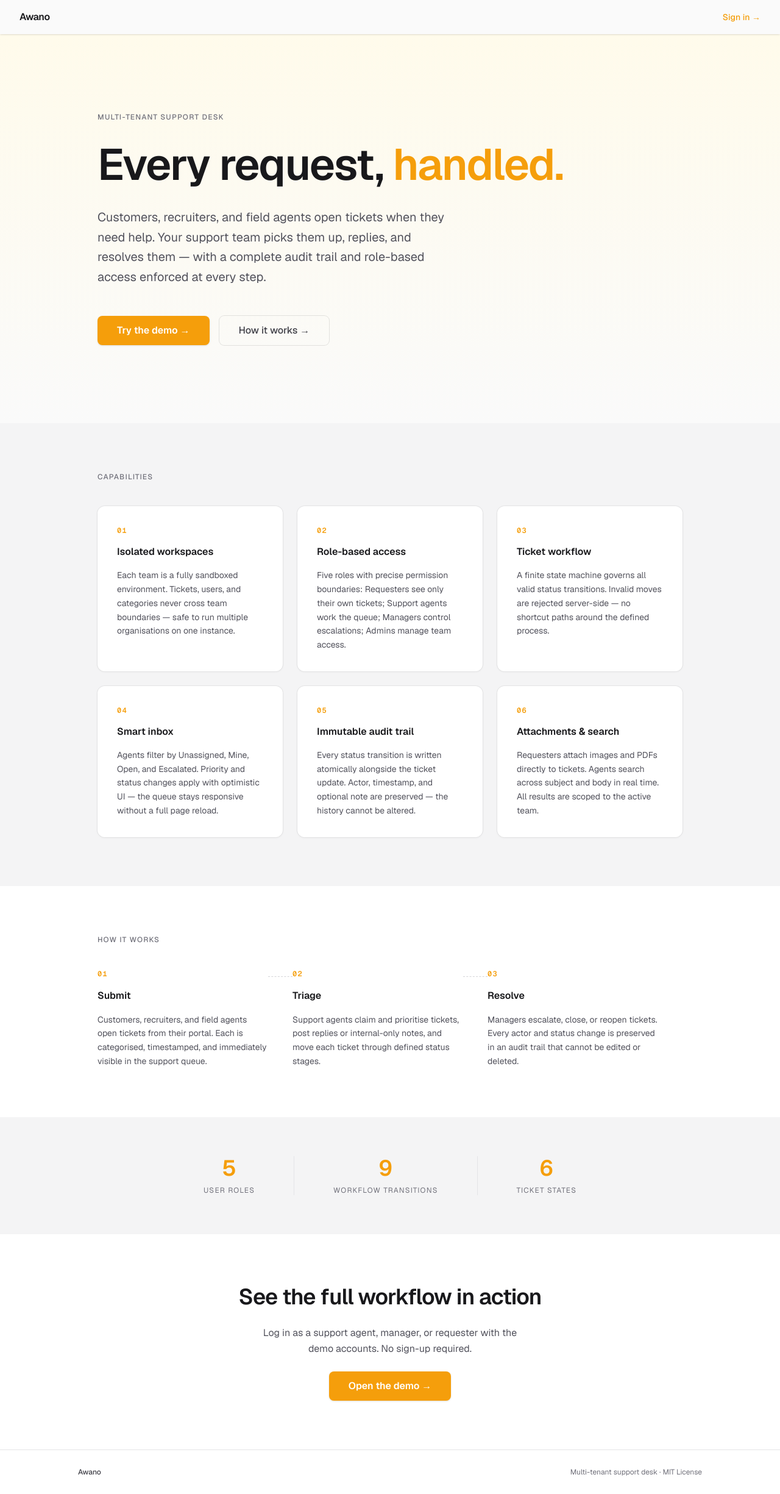
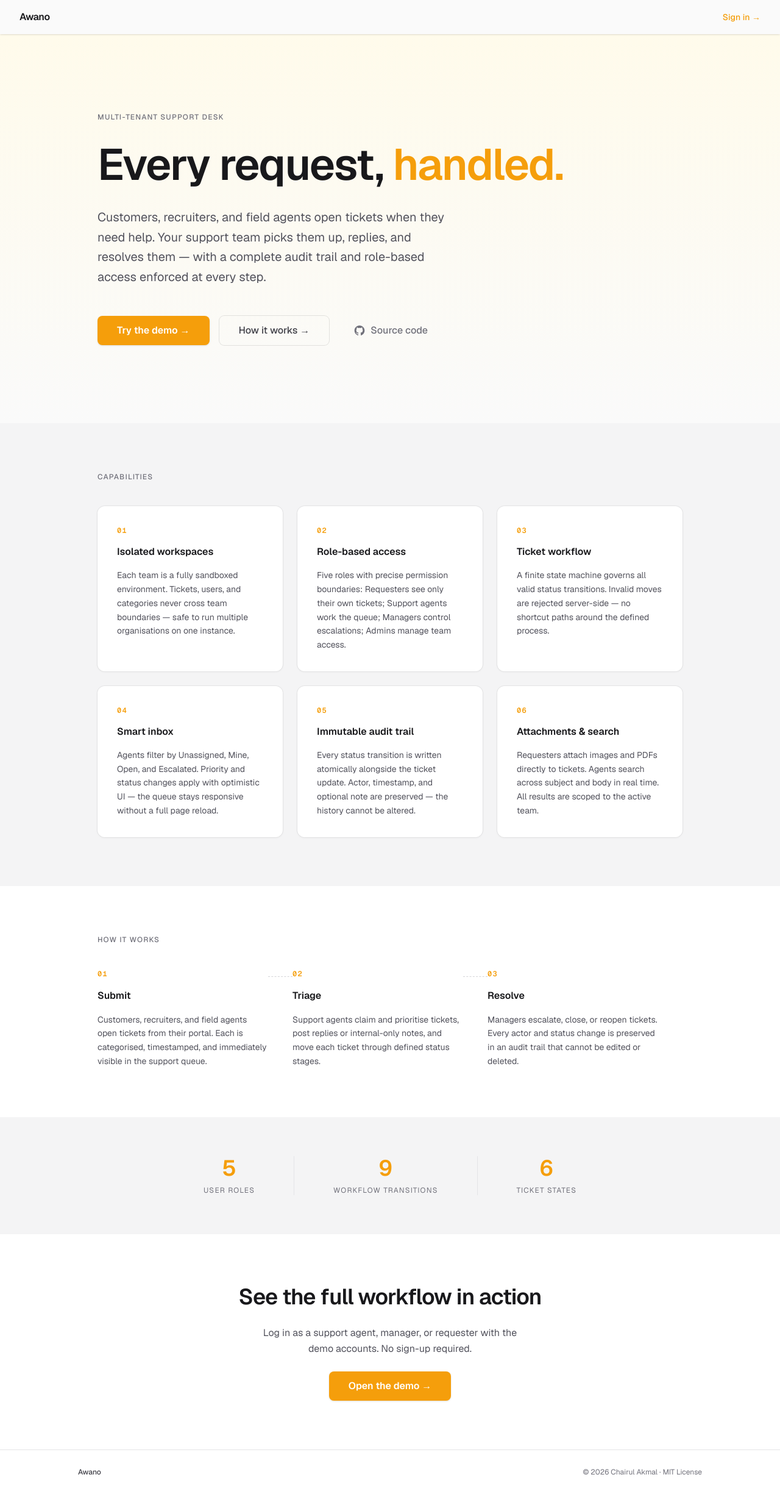
Before and after one commit to chairulakmal/awano, a Next.js app: page / in a window 1280 px wide. Shown: the whole page at 61% size. Built offline with nearby package versions, Linux system fonts and the light colour scheme; no server answers.

Commit message:
fix: add source code reference on home

```diff
--- a/prisma/seed.ts
+++ b/prisma/seed.ts
@@ -77,6 +77,7 @@ async function main() {
   );
   const supportA = await upsertUser(teamA.id, "support@awano.demo", hash, "SUPPORT", "Dan Support");
   const managerA = await upsertUser(teamA.id, "manager@awano.demo", hash, "MANAGER", "Eve Manager");
+  await upsertUser(teamA.id, "admin@awano.demo", hash, "ADMIN", "Fay Admin");
 
   // -------------------------------------------------------------------------
   // Team B — Beta Inc
@@ -120,9 +121,9 @@ async function main() {
   console.log("✓ Seeded: 1 super, 2 teams, users, 18 tickets (tokutei ginou scenarios)");
   console.log(`  Password for all accounts: ${DEMO_PASSWORD}`);
   console.log(
-    "  Team demo: rahmat@awano.demo | nguyen@awano.demo | support@awano.demo | manager@awano.demo"
+    "  Team demo: customer@awano.demo | recruiter@awano.demo | agent@awano.demo | support@awano.demo | manager@awano.demo | admin@awano.demo"
   );
-  console.log("  Team beta: kyaw@beta.demo | lan@beta.demo | mahtwe@beta.demo | support@beta.demo");
+  console.log("  Team beta: customer@beta.demo | support@beta.demo | manager@beta.demo");
   console.log("  Super: super@awano.demo (no team slug needed)");
 }
 
--- a/src/app/layout.tsx
+++ b/src/app/layout.tsx
@@ -1,6 +1,8 @@
 import type { Metadata } from "next";
 import { Geist, Geist_Mono } from "next/font/google";
 import "./globals.css";
+
+const description: string = "Production-grade Next.js 16 support desk: role-based access control, finite-state ticket workflow, cursor-based pagination, and cross-tenant isolation enforced at every database query.";
 
 const geistSans = Geist({
   variable: "--font-geist-sans",
@@ -13,8 +15,20 @@ const geistMono = Geist_Mono({
 });
 
 export const metadata: Metadata = {
-  title: "Awano",
-  description: "Awano is a support desk for a workforce recruitment company.",
+  title: "Awano — Multi-tenant Support Desk",
+  description,
+  openGraph: {
+    title: "Awano — Multi-tenant Support Desk",
+    description,
+    url: "https://awano.chairulakmal.com",
+    siteName: "Awano",
+    type: "website",
+  },
+  twitter: {
+    card: "summary",
+    title: "Awano — Multi-tenant Support Desk",
+    description
+  },
 };
 
 export default function RootLayout({
--- a/src/app/page.tsx
+++ b/src/app/page.tsx
@@ -78,7 +78,9 @@ const COPY = {
   },
   footer: {
     brand: "Awano",
-    tagline: "Multi-tenant support desk · MIT License",
+    tagline: `© ${new Date().getFullYear()} Chairul Akmal`,
+    license: "MIT License",
+    github: "https://github.com/chairulakmal/awano",
   },
 };
 
@@ -115,6 +117,17 @@ export default function Home() {
               className="inline-flex items-center justify-center h-12 px-8 rounded-lg ring-ghost text-base font-medium text-zinc-700 hover:text-zinc-900 transition-colors"
             >
               {COPY.hero.ctaSecondary}
+            </a>
+            <a
+              href={COPY.footer.github}
+              target="_blank"
+              rel="noopener noreferrer"
+              className="inline-flex items-center justify-center h-12 px-6 rounded-lg text-base font-medium text-zinc-500 hover:text-zinc-800 transition-colors gap-2"
+            >
+              <svg viewBox="0 0 24 24" className="w-5 h-5 fill-current" aria-hidden="true">
+                <path d="M12 2C6.477 2 2 6.477 2 12c0 4.418 2.865 8.166 6.839 9.489.5.092.682-.217.682-.482 0-.237-.009-.868-.013-1.703-2.782.604-3.369-1.342-3.369-1.342-.454-1.154-1.11-1.462-1.11-1.462-.908-.62.069-.607.069-.607 1.003.07 1.531 1.03 1.531 1.03.892 1.529 2.341 1.087 2.91.831.092-.646.35-1.086.636-1.336-2.22-.253-4.555-1.11-4.555-4.943 0-1.091.39-1.984 1.029-2.683-.103-.253-.446-1.27.098-2.647 0 0 .84-.269 2.75 1.025A9.578 9.578 0 0 1 12 6.836a9.59 9.59 0 0 1 2.504.337c1.909-1.294 2.747-1.025 2.747-1.025.546 1.377.203 2.394.1 2.647.64.699 1.028 1.592 1.028 2.683 0 3.842-2.339 4.687-4.566 4.935.359.309.678.919.678 1.852 0 1.336-.012 2.415-.012 2.744 0 .267.18.578.688.48C19.138 20.163 22 16.418 22 12c0-5.523-4.477-10-10-10z" />
+              </svg>
+              Source code
             </a>
           </div>
         </div>
@@ -195,7 +208,17 @@ export default function Home() {
       <footer className="border-t border-zinc-200 px-8 py-7">
         <div className="max-w-5xl mx-auto flex items-center justify-between text-xs text-zinc-500">
           <span className="font-medium text-zinc-700">{COPY.footer.brand}</span>
-          <span>{COPY.footer.tagline}</span>
+          <span>
+            {COPY.footer.tagline} ·{" "}
+            <a
+              href={COPY.footer.github}
+              target="_blank"
+              rel="noopener noreferrer"
+              className="hover:text-zinc-800 transition-colors"
+            >
+              {COPY.footer.license}
+            </a>
+          </span>
         </div>
       </footer>
     </div>
```
Also changed, not shown: 1 other file (tests, documents, lock files or other folders).
